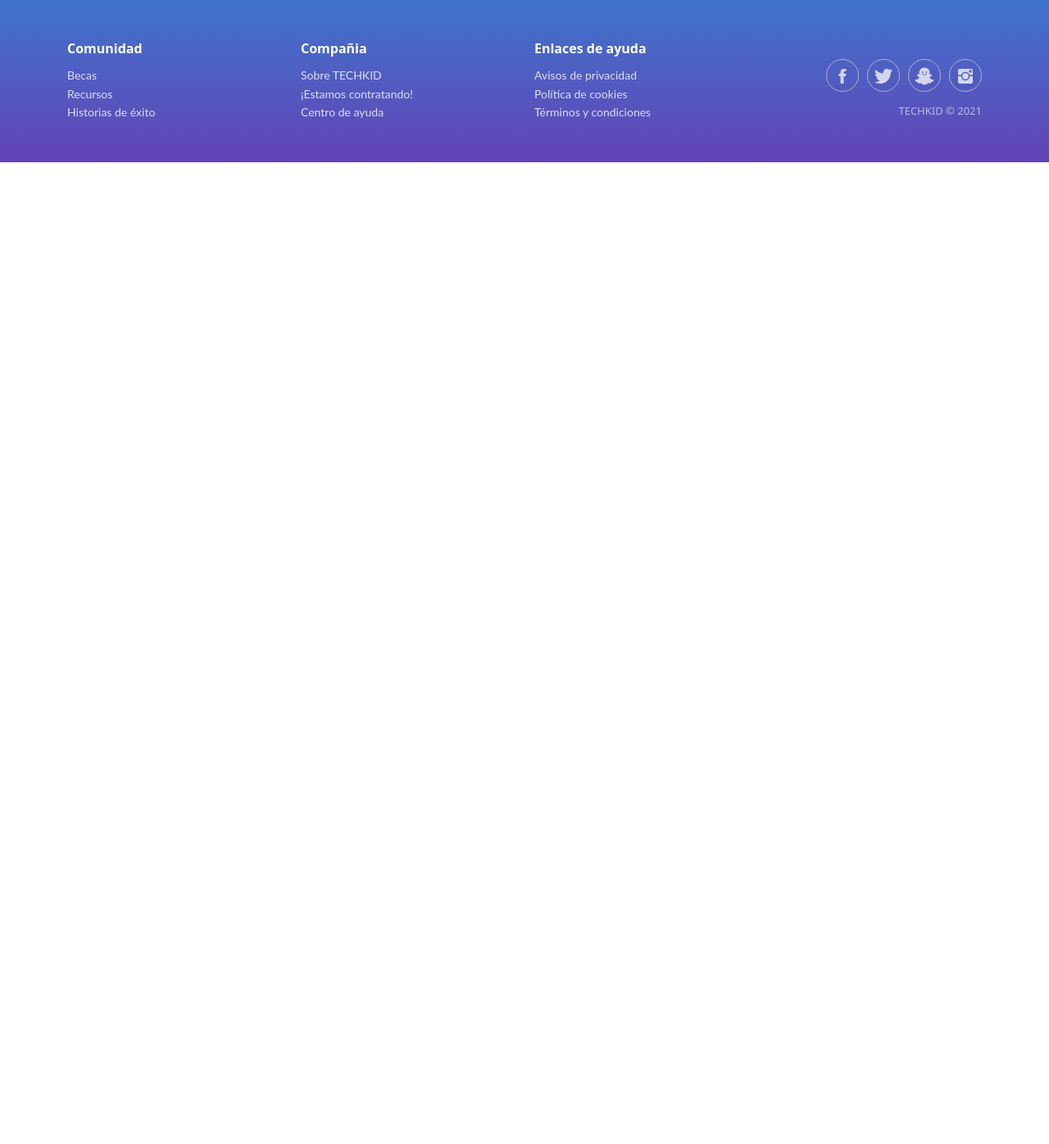
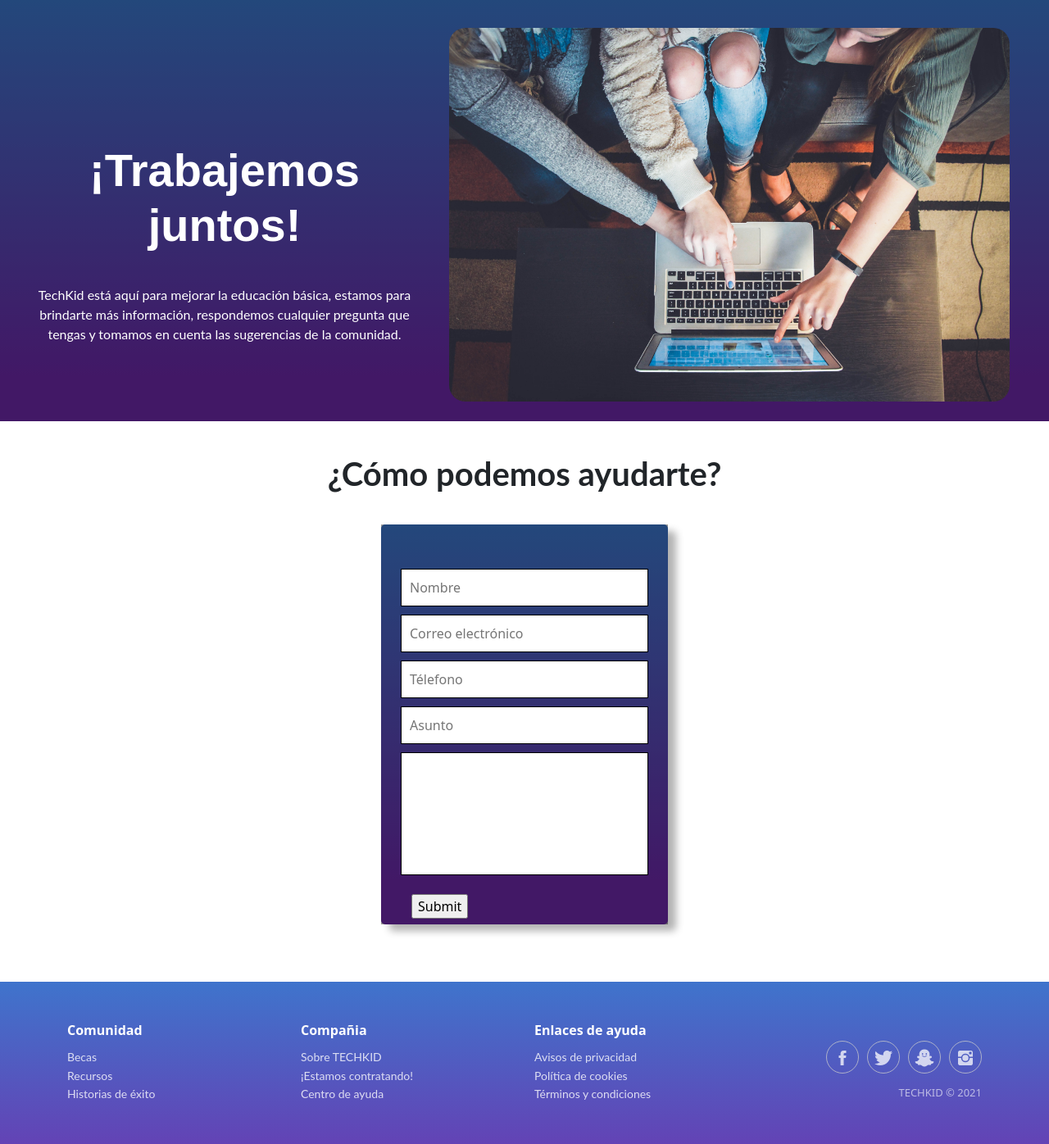
Before and after one commit to BettySanchez7/TechKid, a Django app: page /contacto/ in a window 1280 px wide. Shown: the part 78-1474 px from the top of the page at 82% size. Before the commit the page ends 276 px from the top, so only its background shows below. Run offline with Django 3.2, Linux system fonts and the light colour scheme; some libraries are stand-ins or nearby versions; some web fonts are replaced.

Commit message:
contact template

```diff
--- /dev/null
+++ b/TechKidProject/TechKidApp/static/TechKidApp/assets/css/Contact.css
@@ -0,0 +1,50 @@
+.contact-header{
+    display: flex;
+}
+.contact-text{
+    display: flex;
+    flex-direction: column;
+    align-items: center;
+}
+.article-list .contact-text{
+    padding-top: 100px;
+    min-width: 300px;
+    text-align: center;
+}
+.contact-form{
+    display: flex;
+    flex-direction: column;
+    justify-content: center;
+    margin:40px 0;
+}
+
+.container-form{
+    align-self: center;
+    max-width: 350px;
+    width: 100%;
+    border-radius: 5px;
+    margin: 30px;
+    box-shadow: 10px 8px 10px rgba(0, 0, 0, 0.3);
+}
+.container-form .input_field{
+    margin-bottom: 10px;
+}
+.container-form .input_field input[type="text"],
+.container-form textarea{
+    width: 100%;
+    border: 1px solid #000;
+    padding: 10px;
+}
+.container-form textarea{
+    height: 150px;
+    resize: none;
+}
+
+.contact-form #error_message{
+    margin-bottom: 20px;
+    padding: 0px;
+    background: plum;
+    text-align: center;
+    font-size: 14px;
+    transition: all 0.5s ease;
+}
--- /dev/null
+++ b/TechKidProject/TechKidApp/static/TechKidApp/js/scripts.js
@@ -0,0 +1,45 @@
+function validation(){
+    var name = document.getElementById("name").value;
+    var email = document.getElementById("email").value;
+    var tel = document.getElementById("tel").value;
+    var subject = document.getElementById("subject").value;
+    var message = document.getElementById("message").value;
+    var error_message = document.getElementById("error_message").value;
+    var text;
+
+    error_message.style.paading = "10px";
+
+    if(name.lenght < 5){
+        text = "Por favor, ingrese un nombre válido";
+        error_message.innerHTML = text;
+        return false;
+    }
+
+    if(email.indexOf("@") == -1 || email.lenght < 6){
+        text = "Por favor, ingrese un correo válido";
+        error_message.innerHTML = text;
+        return false;
+    }
+
+    if(isNaN(tel) || tel.lenght != 10){
+        text = "Por favor, ingrese un número de teléfono válido";
+        error_message.innerHTML = text;
+        return false;
+    }
+
+    if(subject.lenght < 5){
+        text = "Por favor, ingrese un asunto válido";
+        error_message.innerHTML = text;
+        return false;
+    }
+
+    if(message.lenght <= 140){
+        text = "Por favor, ingrese más de 140 caracteres";
+        error_message.innerHTML = text;
+        return false;
+    }
+
+    alert("El formulario se envió exitosamente")
+    return true;
+
+}
--- a/TechKidProject/TechKidApp/templates/TechKidApp/base.html
+++ b/TechKidProject/TechKidApp/templates/TechKidApp/base.html
@@ -14,6 +14,7 @@
     <link rel="stylesheet" href="{% static 'TechKidApp\assets\fonts\font-awesome.min.css' %}"/>
     <link rel="stylesheet" href="{% static 'TechKidApp\assets\fonts\ionicons.min.css' %}"/>
     <link rel="stylesheet" href="{% static 'TechKidApp\assets\css\Article-List.css' %}"/>
+    <link rel="stylesheet" href="{% static 'TechKidApp\assets\css\Contact.css' %}"/>
     <link rel="stylesheet" href="{% static 'TechKidApp\assets\css\Footer-Clean.css' %}"/>
     <link rel="stylesheet" href="{% static 'TechKidApp\assets\css\Footer-Dark.css' %}"/>
     <link rel="stylesheet" href="{% static 'TechKidApp\assets\css\Header-Dark.css' %}"/>
@@ -22,6 +23,7 @@
     <link rel="stylesheet" href="{% static 'TechKidApp\assets\css\Navbar-techkid.css' %}"/>
     <link rel="stylesheet" href="{% static 'TechKidApp\assets\css\Registration-Form-with-Photo.css' %}"/>
     <link rel="stylesheet" href="{% static 'TechKidApp\assets\css\styles.css' %}"/>
+
 </head>
 
 <body>
@@ -77,6 +79,7 @@
     </footer>
     {% load static %}
     <script href="{% static 'TechKidApp\assets\bootstrap\css\bootstrap.min.css' %}"> </script>
+    <script src="{% static 'TechKidApp\js\scripts.js' %}"></script>
 </body>
 
 </html>
--- a/TechKidProject/TechKidApp/templates/TechKidApp/contacto.html
+++ b/TechKidProject/TechKidApp/templates/TechKidApp/contacto.html
@@ -1,12 +1,60 @@
-
 {% extends "TechKidApp/base.html" %}
 
 {% load static %}
 
 {% block content %}
-  <!-- Heading -->
+<!-- Heading -->
+<section class="article-list" style="background: linear-gradient(rgb(59,119,205), #6d28aa 89%), rgb(59,118,205);">
+    <div class="contact-header"
+        style="background: rgba(0,0,0,0.4);padding-top: 34px;padding-right: 24px;padding-left: 24px;">
+        <div class="col-md-auto intro contact-text">
+            <h2 style="color: rgb(255,255,255);font-family: Catamaran, sans-serif;font-weight: bold;font-size: 56px;">
+                ¡Trabajemos juntos!</h2>
+            <p class=" description" style="color: rgb(255,255,255);font-family: Lato, sans-serif;">TechKid está aquí
+                para mejorar la educación básica, estamos para brindarte más información, respondemos cualquier pregunta
+                que tengas y tomamos en cuenta las sugerencias de la comunidad. </p>
+        </div>
 
+        <div class="img-contact" style="padding-bottom: 24px;padding-right: 24px;padding-left: 24px;"><img
+                class="img-fluid" src="{% static 'TechKidApp/assets/img/home-school.jpeg' %}"
+                style="border-radius: 20px;">
 
-    <!-- Message -->
+        </div>
+    </div>
+</section>
+<section class="contact-form">
+    <div class="intro">
+        <h2 class="text-center" style="font-family: Lato, sans-serif;font-weight: bold;font-size: 40px;">¿Cómo podemos
+            ayudarte?</h2>
+    </div>
 
+    <div class="container-form" style="background: linear-gradient(rgb(59,119,205), #6d28aa 89%), rgb(59,118,205);">
+        <form id="my-form" onsubmit="return validation()"
+            style="background: rgba(0,0,0,0.4);padding-top: 34px;padding-right: 24px;padding-left: 24px;">
+            <div id="error_message"></div>
+            <div class="input_field">
+                <input type="text" placeholder="Nombre" id="name">
+            </div>
+            <div class="input_field">
+                <input type="text" placeholder="Correo electrónico" id="email">
+            </div>
+            <div class="input_field">
+                <input type="text" placeholder="Télefono" id="tel">
+            </div>
+            <div class="input_field">
+                <input type="text" placeholder="Asunto" id="subject">
+            </div>
+            <div class="input_field">
+                <textarea id="message" placeholder="Escriba aquí su mensaje"> </textarea>
+            </div>
+            <!-- <div class="buttons"><a class="btn btn-primary" role="button" href="{%url 'registro'%}" style="font-size: 16px;color: var(--bs-white);border-style: none;background: #fca311;border-radius: 30px;margin-bottom: -8px;font-family: Lato, sans-serif;padding: 13px 22px;padding-top: 24px;padding-right: 48px;padding-left: 48px;padding-bottom: 24px;">ENVIAR</a></div>
+            -->
+            <!-- <button class="input_field">Enviar</button> -->
+            <div class="btn">
+                <input type="submit">
+            </div>
+        </form>
+    </div>
+</section>
+<!-- Message -->
 {% endblock %}
```
Also changed, not shown: TechKidProject/TechKidApp/static/TechKidApp/assets/img/home-school.jpeg (added).
